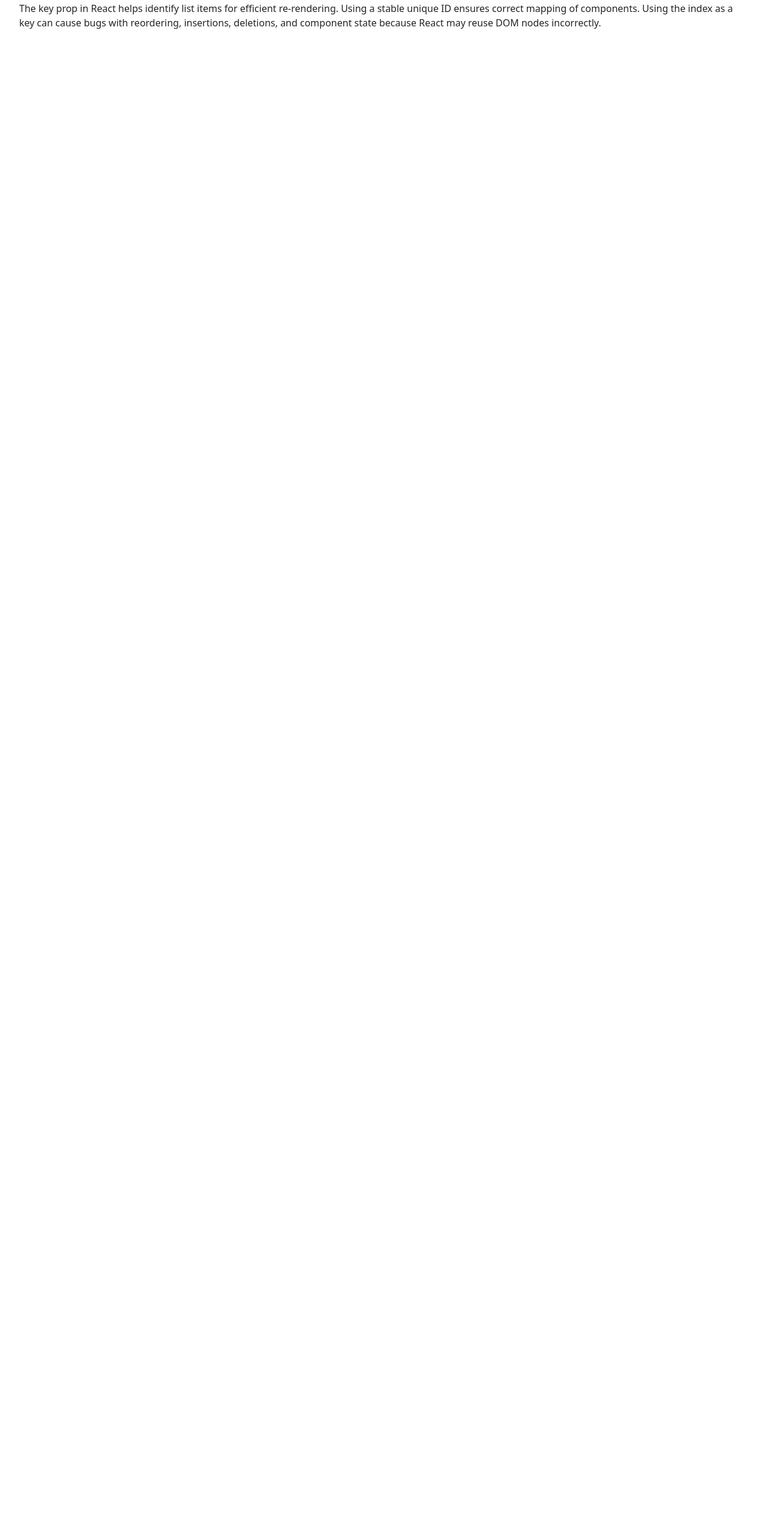
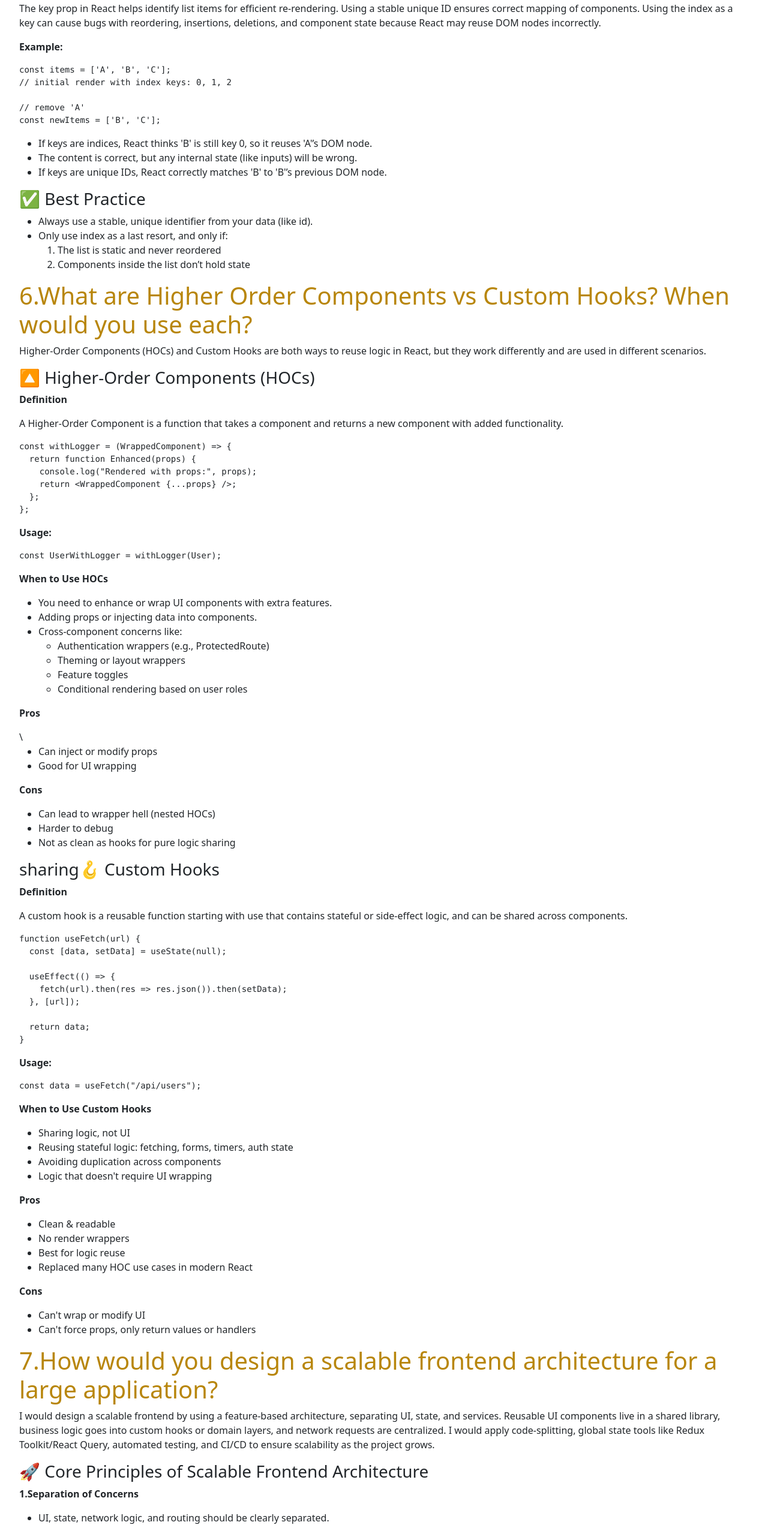
Before and after one commit to himabindhupoojari/practice, a React (Create React App) app: page /practice/reactjs-qs in a window 1280 px wide. Shown: the part 8670-11233 px from the top of the page at 60% size. Before the commit the page ends 8768 px from the top, so only its background shows below. Built offline with nearby package versions, Linux system fonts and the light colour scheme.

Commit message:
add new questions

```diff
--- a/src/InterviewPanel/ReactJsQs.tsx
+++ b/src/InterviewPanel/ReactJsQs.tsx
@@ -357,6 +357,289 @@
 
       <h1>5.  How does key prop impact rendering? What goes wrong with index as key?</h1>
       <p>The key prop in React helps identify list items for efficient re-rendering. Using a stable unique ID ensures correct mapping of components. Using the index as a key can cause bugs with reordering, insertions, deletions, and component state because React may reuse DOM nodes incorrectly.</p>
+
+      <p><strong>Example:</strong></p>
+      <pre>
+        <code>{`const items = ['A', 'B', 'C'];
+// initial render with index keys: 0, 1, 2
+
+// remove 'A'
+const newItems = ['B', 'C'];
+`}</code>
+      </pre>
+      <ul>
+        <li>If keys are indices, React thinks 'B' is still key 0, so it reuses 'A'’s DOM node.</li>
+        <li>The content is correct, but any internal state (like inputs) will be wrong.</li>
+        <li>If keys are unique IDs, React correctly matches 'B' to 'B'’s previous DOM node.</li>
+      </ul>
+
+      <h3>✅ Best Practice</h3>
+      <ul>
+        <li>Always use a stable, unique identifier from your data (like id).</li>
+        <li>Only use index as a last resort, and only if:
+          <ol>
+            <li>The list is static and never reordered</li>
+            <li>Components inside the list don’t hold state</li>
+          </ol>
+        </li>
+      </ul>
+
+      <h1>6.What are Higher Order Components vs Custom Hooks? When would you use each?</h1>
+      <p>Higher-Order Components (HOCs) and Custom Hooks are both ways to reuse logic in React, but they work differently and are used in different scenarios.</p>
+      <h3>🔼 Higher-Order Components (HOCs)</h3>
+      <p><strong>Definition</strong></p>
+      <p>A Higher-Order Component is a function that takes a component and returns a new component with added functionality.</p>
+      <pre>
+        <code>
+          {`const withLogger = (WrappedComponent) => {
+  return function Enhanced(props) {
+    console.log("Rendered with props:", props);
+    return <WrappedComponent {...props} />;
+  };
+};
+`}
+        </code>
+      </pre>
+
+      <p><strong>Usage:</strong></p>
+      <pre>
+        <code>
+          {`const UserWithLogger = withLogger(User);
+`}
+        </code>
+      </pre>
+
+      <p><strong>When to Use HOCs</strong></p>
+      <ul>
+        <li>You need to enhance or wrap UI components with extra features.</li>
+        <li>Adding props or injecting data into components.</li>
+        <li>Cross-component concerns like:
+          <ul>
+            <li>Authentication wrappers (e.g., ProtectedRoute)</li>
+            <li>Theming or layout wrappers</li>
+            <li>Feature toggles</li>
+            <li>Conditional rendering based on user roles</li>
+          </ul>
+        </li>
+      </ul>
+
+
+      <p><strong>Pros</strong></p>\
+      <ul>
+        <li>Can inject or modify props</li>
+        <li>Good for UI wrapping</li>
+      </ul>
+      <p><strong>Cons</strong></p>
+      <ul>
+        <li>Can lead to wrapper hell (nested HOCs)</li>
+        <li>Harder to debug</li>
+        <li>Not as clean as hooks for pure logic sharing</li>
+      </ul>
+
+      <h3>sharing🪝 Custom Hooks</h3>
+      <p><strong>Definition</strong></p>
+      <p>A custom hook is a reusable function starting with use that contains stateful or side-effect logic, and can be shared across components.</p>
+      <pre>
+        <code>
+          {`function useFetch(url) {
+  const [data, setData] = useState(null);
+
+  useEffect(() => {
+    fetch(url).then(res => res.json()).then(setData);
+  }, [url]);
+
+  return data;
+}`}
+        </code>
+      </pre>
+
+      <p><strong>Usage:</strong></p>
+      <pre>
+        <code>{`const data = useFetch("/api/users");`}</code>
+      </pre>
+
+      <p><strong>When to Use Custom Hooks</strong></p>
+      <ul>
+        <li>Sharing logic, not UI</li>
+        <li>Reusing stateful logic: fetching, forms, timers, auth state</li>
+        <li>Avoiding duplication across components</li>
+        <li>Logic that doesn't require UI wrapping</li>
+      </ul>
+
+      <p><strong>Pros</strong></p>
+      <ul>
+        <li>Clean & readable</li>
+        <li>No render wrappers</li>
+        <li>Best for logic reuse</li>
+        <li>Replaced many HOC use cases in modern React</li>
+      </ul>
+      <p><strong>Cons</strong></p>
+      <ul>
+        <li>Can't wrap or modify UI</li>
+        <li>Can't force props, only return values or handlers</li>
+      </ul>
+
+      <h1>7.How would you design a scalable frontend architecture for a large application?</h1>
+      <p>I would design a scalable frontend by using a feature-based architecture, separating UI, state, and services. Reusable UI components live in a shared library, business logic goes into custom hooks or domain layers, and network requests are centralized. I would apply code-splitting, global state tools like Redux Toolkit/React Query, automated testing, and CI/CD to ensure scalability as the project grows.</p>
+      <h3>🚀 Core Principles of Scalable Frontend Architecture</h3>
+      <p><strong>1.Separation of Concerns</strong></p>
+      <ul>
+        <li>UI, state, network logic, and routing should be clearly separated.</li>
+      </ul>
+
+      <p><strong>2.Feature-based or domain-based structure</strong></p>
+      <ul>
+        <li>Group files by features, not file type to avoid a massive /components folder mess.</li>
+      </ul>
+
+      <p><strong>3.Reusability & DRY</strong></p>
+      <ul>
+        <li>Shared logic via custom hooks, utilities, services, and design system components.</li>
+      </ul>
+
+      <p><strong>4.Performance & Code Splitting</strong></p>
+      <ul>
+        <li>Load only what users need; lazy load routes, optimize bundle.</li>
+      </ul>
+
+      <h3>🏗️ Recommended Folder Structure (Industry Standard)</h3>
+      <p>Feature-Based Architecture</p>
+      <pre>
+        <code>{`src/
+  app/                   # App-wide setup (router, store, providers)
+  components/            # Truly shared UI components (buttons, modals, inputs)
+  features/
+    auth/
+      pages/
+      components/
+      hooks/
+      services/
+      auth.slice.ts
+    dashboard/
+    users/
+    products/
+  hooks/                 # Reusable logic (useFetch, useBreakpoints, etc.)
+  services/              # API calls, axios instance, caching, interceptors
+  store/                 # Redux/Zustand/Recoil setup
+  utils/                 # Formatters, validators, helpers
+  styles/                # Global styles, themes, variables
+`}</code>
+      </pre>
+
+      <p>✔ Each feature maintains its own pages, API, state, and components.</p>
+      <p>✔ Reduces coupling, easy for team scaling.</p>
+      <p>✔ Developers work without stepping on each other's code.</p>
+
+      <h3>🧱 Layered Architecture</h3>
+      <pre>
+        <code>{`| Layer                 | Responsibility                            |
+| --------------------- | ----------------------------------------- |
+| **Presentation (UI)** | Components, pages, layout, styling        |
+| **State / Data**      | Redux, Zustand, Recoil, or RTK Query      |
+| **Services**          | API calls, caching, axios, error handling |
+| **Domain Logic**      | Feature-specific business rules           |
+| **Utilities**         | Helpers, constants, config                |
+`}</code>
+      </pre>
+
+      <p>This ensures the UI isn’t tied to direct API calls or deeply nested logic.</p>
+
+      <h3>🔌 API & Network Layer</h3>
+      <p>Create a centralized axios instance or fetch wrapper:</p>
+      <pre>
+        <code>{`// services/http.ts
+import axios from "axios";
+
+const http = axios.create({
+  baseURL: import.meta.env.VITE_API_URL,
+  timeout: 10000,
+});
+
+http.interceptors.response.use(
+  res => res,
+  err => {
+    // Global error handling (401 logout, 500 toast)
+    return Promise.reject(err);
+  }
+);
+
+export default http;
+`}</code>
+      </pre>
+      <p>Each feature calls its own API module:</p>
+      <pre>
+        <code>{`// features/users/services/users.api.ts
+export const getUsers = () => http.get("/users");
+`}</code>
+      </pre>
+
+      <h3>🌐 Routing Strategy</h3>
+      <p>Use route-based code splitting for performance:</p>
+      <pre>
+        <code>{`const Dashboard = React.lazy(() => import("../features/dashboard/pages/Dashboard"));
+
+<Routes>
+  <Route path="/dashboard" element={
+    <Suspense fallback={<Loader />}>
+      <Dashboard />
+    </Suspense>
+  }/>
+</Routes>
+`}</code>
+      </pre>
+
+      <h3>📦 State Management Strategy</h3>
+      <p>Use the right tool for the job:</p>
+      <pre>
+        <code>{`| Use Case           | Best Choice             |
+| ------------------ | ----------------------- |
+| Local UI state     | useState / useReducer   |
+| Global app state   | Redux Toolkit / Zustand |
+| Server cache & API | RTK Query / React Query |
+| Form Handling      | React Hook Form         |
+`}</code>
+      </pre>
+      <p>Don't dump all state into Redux — that's how apps become unscalable.</p>
+
+      <h3>🎨 Design System / UI Consistency</h3>
+      <ul>
+        <li>Create reusable components: Button, Input, Modal, Table</li>
+        <li>Prefer a design system or a component library (MUI, Chakra, Tailwind + custom kit)</li>
+        <li>Use a theme provider for light/dark mode & brand tokens</li>
+      </ul>
+
+      <pre>
+        <code>{`styles/
+  theme.ts
+  variables.css
+  mixins.scss
+`}</code>
+      </pre>
+
+      <h3>⚡ Performance + Scalability Optimizations</h3>
+      <p>✔ Lazy load heavy features</p>
+      <p>✔ Memoize expensive components (React.memo, useMemo, useCallback)</p>
+      <p>✔ Virtualize large lists (react-window)</p>
+      <p>✔ Avoid prop drilling → context or state libs</p>
+
+      <h3>🧪 Testing Strategy</h3>
+      <pre>
+        <code>{`| Layer         | Tests                 |
+| ------------- | --------------------- |
+| UI Components | React Testing Library |
+| Logic / hooks | Jest                  |
+| API Layer     | Mock service worker   |
+| E2E           | Cypress               |
+`}</code>
+      </pre>
+
+      <h3>🛠️ DevOps + CI/CD Considerations</h3>
+      <ul>
+        <li>Linting: ESLint + Prettier</li>
+        <li>Formatting: Pre-commit Husky hooks</li>
+        <li>Git branching strategy for teamwork (feature → dev → main)</li>
+        <li>ENV config based on environment</li>
+      </ul>
     </div>
   );
 }
```
